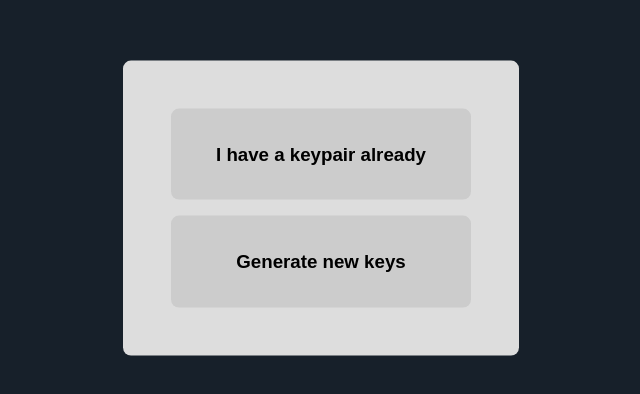
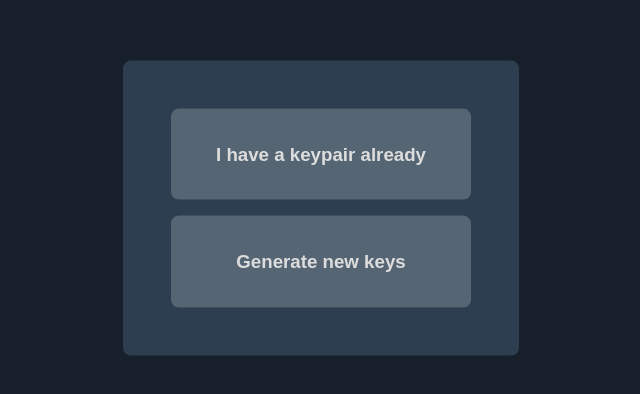
Before and after one commit to micahsgilbert/e2e_chat, a React (Create React App) app in the folder e2e_client/: page / in a window 1280 px wide. Shown: the part 192-586 px from the top of the page, without its empty margins (319-959 px from the left). Built offline with nearby package versions, Linux system fonts and the light colour scheme; no server answers.

Commit message:
update css for key selector

```diff
--- a/e2e_client/src/KeySelector.css
+++ b/e2e_client/src/KeySelector.css
@@ -1,17 +1,18 @@
 #key-selector {
   position: absolute;
-  background-color: #dddddd;
+  background-color: #2C3E50;
   top: 50%;
   left: 50%;
   text-align: center;
   transform: translate(-50%,-50%);
   padding: 48px;
   border-radius: 8px;
-  width: 300px
+  width: 300px;
+  color: #dddddd
 }
 
 #key-selector .option {
-  background-color: #cccccc;
+  background-color: #566573;
   padding: 16px;
   border-radius: 8px;
   cursor: pointer;
```
